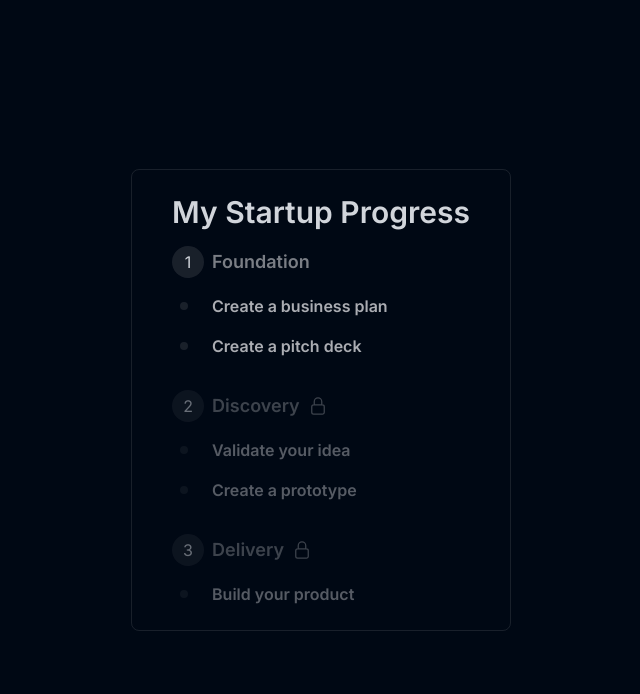
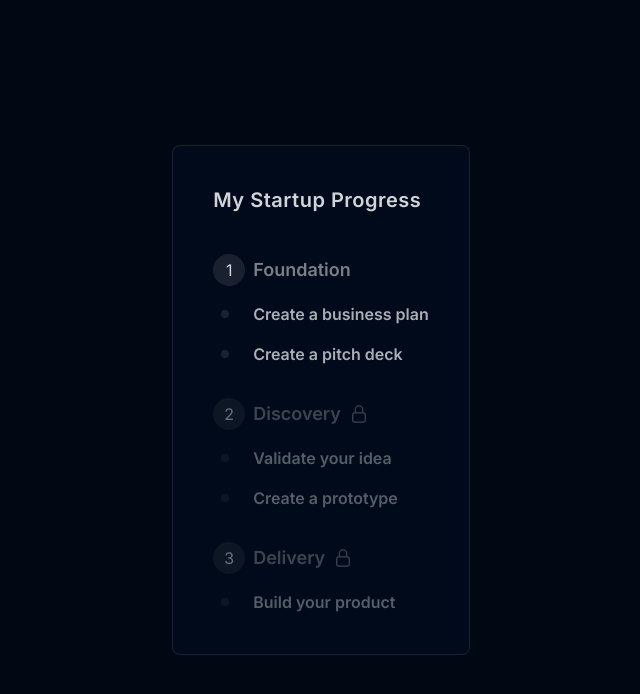
Before and after one commit to codingwithdidem/my_startup_progress, a Next.js app: page / in a window 1280 px wide. Shown: the top 694 px of the page, without its empty margins (319-959 px from the left). Built offline with nearby package versions, Linux system fonts and the light colour scheme.

Commit message:
Make phase and task components

```diff
--- /dev/null
+++ b/src/components/Phase.tsx
@@ -0,0 +1,50 @@
+import React, { FC } from "react";
+import Task from "./Task";
+import type { Phase } from "../types";
+import { HiOutlineLockClosed } from "react-icons/hi2";
+
+type PhaseProps = {
+  idx: number;
+  phase: Phase;
+  isUnlocked: boolean;
+  toggleTaskCompleted: (phaseId: string, taskId: string) => void;
+};
+
+const Phase: FC<PhaseProps> = ({
+  idx,
+  phase,
+  isUnlocked,
+  toggleTaskCompleted,
+}) => {
+  return (
+    <div
+      key={phase.id}
+      className={`flex flex-col space-y-4 pt-8 first:pt-0 ${
+        !isUnlocked && "opacity-50 cursor-not-allowed"
+      }`}
+    >
+      <div className="flex items-center">
+        <div className="w-8 h-8 bg-gray-100/10 rounded-full mr-2 flex items-center justify-center flex-none">
+          {idx + 1}
+        </div>
+        <div className="text-gray-100/50 text-lg font-semibold">
+          {phase.name}
+        </div>
+        {!isUnlocked && (
+          <HiOutlineLockClosed className="text-gray-100/50 ml-2" size={20} />
+        )}
+      </div>
+      {phase.tasks.map((task) => (
+        <Task
+          key={task.id}
+          phaseId={phase.id}
+          task={task}
+          toggleTaskCompleted={toggleTaskCompleted}
+          disabled={!isUnlocked}
+        />
+      ))}
+    </div>
+  );
+};
+
+export default Phase;
--- /dev/null
+++ b/src/components/Task.tsx
@@ -0,0 +1,38 @@
+import React, { FC } from "react";
+import { BsCheck } from "react-icons/bs";
+import type { Task } from "../types";
+
+type TaskProps = {
+  phaseId: string;
+  task: Task;
+  disabled: boolean;
+  toggleTaskCompleted: (phaseId: string, taskId: string) => void;
+};
+
+const Task: FC<TaskProps> = ({
+  phaseId,
+  task,
+  disabled,
+  toggleTaskCompleted,
+}) => {
+  return (
+    <button
+      key={task.id}
+      className="flex items-center space-x-4 disabled:cursor-not-allowed"
+      onClick={() => toggleTaskCompleted(phaseId, task.id)}
+      disabled={disabled}
+    >
+      <span className="w-6 h-6 flex items-center justify-center">
+        {task.isCompleted ? (
+          <BsCheck className="text-green-500" size={20} />
+        ) : (
+          <div className="w-2 h-2 bg-gray-100/10 rounded-full" />
+        )}
+      </span>
+
+      <div className="text-gray-100/70 text-md font-semibold">{task.name}</div>
+    </button>
+  );
+};
+
+export default Task;
--- a/src/pages/index.tsx
+++ b/src/pages/index.tsx
@@ -1,14 +1,13 @@
 import React from "react";
 import { NextPage } from "next";
-import type { Phase, Task } from "../types";
+import type { Phase as PhaseType } from "../types";
 import { useState } from "react";
-import { BsCheck } from "react-icons/bs";
-import { HiOutlineLockClosed } from "react-icons/hi2";
+import Phase from "@/components/Phase";
 
 type HomePageProps = {};
 
 const HomePage: NextPage<HomePageProps> = (props) => {
-  const [phases, setPhases] = useState<Phase[]>([
+  const [phases, setPhases] = useState<PhaseType[]>([
     {
       id: "foundation",
       name: "Foundation",
@@ -98,54 +97,22 @@ const HomePage: NextPage<HomePageProps> = (props) => {
 
   return (
     <main className="">
-      <div className="w-full max-w-sm border border-gray-100/10  rounded-lg px-10 py-6">
-        <h1 className="text-3xl font-semibold">My Startup Progress</h1>
+      <div className="w-full max-w-md border border-gray-100/10 bg-brand-background-400 rounded-lg px-10 py-10">
+        <h1 className="text-xl font-semibold -tracking-tight">
+          My Startup Progress
+        </h1>
 
-        <div className="mt-4 flex flex-col">
+        <div className="mt-10 flex flex-col">
           {phases
             .sort((a, b) => a.order - b.order)
             .map((phase, idx) => (
-              <div
+              <Phase
+                idx={idx}
                 key={phase.id}
-                className={`flex flex-col space-y-4 pt-8 first:pt-0 ${
-                  !isPhaseUnlocked(phase) && "opacity-50 cursor-not-allowed"
-                }`}
-              >
-                <div className="flex items-center">
-                  <div className="w-8 h-8 bg-gray-100/10 rounded-full mr-2 flex items-center justify-center flex-none">
-                    {idx + 1}
-                  </div>
-                  <div className="text-gray-100/50 text-lg font-semibold">
-                    {phase.name}
-                  </div>
-                  {!isPhaseUnlocked(phase) && (
-                    <HiOutlineLockClosed
-                      className="text-gray-100/50 ml-2"
-                      size={20}
-                    />
-                  )}
-                </div>
-                {phase.tasks.map((task) => (
-                  <button
-                    key={task.id}
-                    className="flex items-center space-x-4 disabled:cursor-not-allowed"
-                    onClick={() => toggleTaskCompleted(phase.id, task.id)}
-                    disabled={!isPhaseUnlocked(phase)}
-                  >
-                    <span className="w-6 h-6 flex items-center justify-center">
-                      {task.isCompleted ? (
-                        <BsCheck className="text-green-500" size={20} />
-                      ) : (
-                        <div className="w-2 h-2 bg-gray-100/10 rounded-full" />
-                      )}
-                    </span>
-
-                    <div className="text-gray-100/70 text-md font-semibold">
-                      {task.name}
-                    </div>
-                  </button>
-                ))}
-              </div>
+                phase={phase}
+                isUnlocked={isPhaseUnlocked(phase)}
+                toggleTaskCompleted={toggleTaskCompleted}
+              />
             ))}
         </div>
       </div>
--- a/tailwind.config.js
+++ b/tailwind.config.js
@@ -8,7 +8,10 @@ module.exports = {
       },
       colors: {
         brand: {
-          background: "#000814",
+          background: {
+            DEFAULT: "#000814",
+            400: "#000A1A",
+          },
           primary: "#fb6f92",
           secondary: "#af99ff",
         },
```
